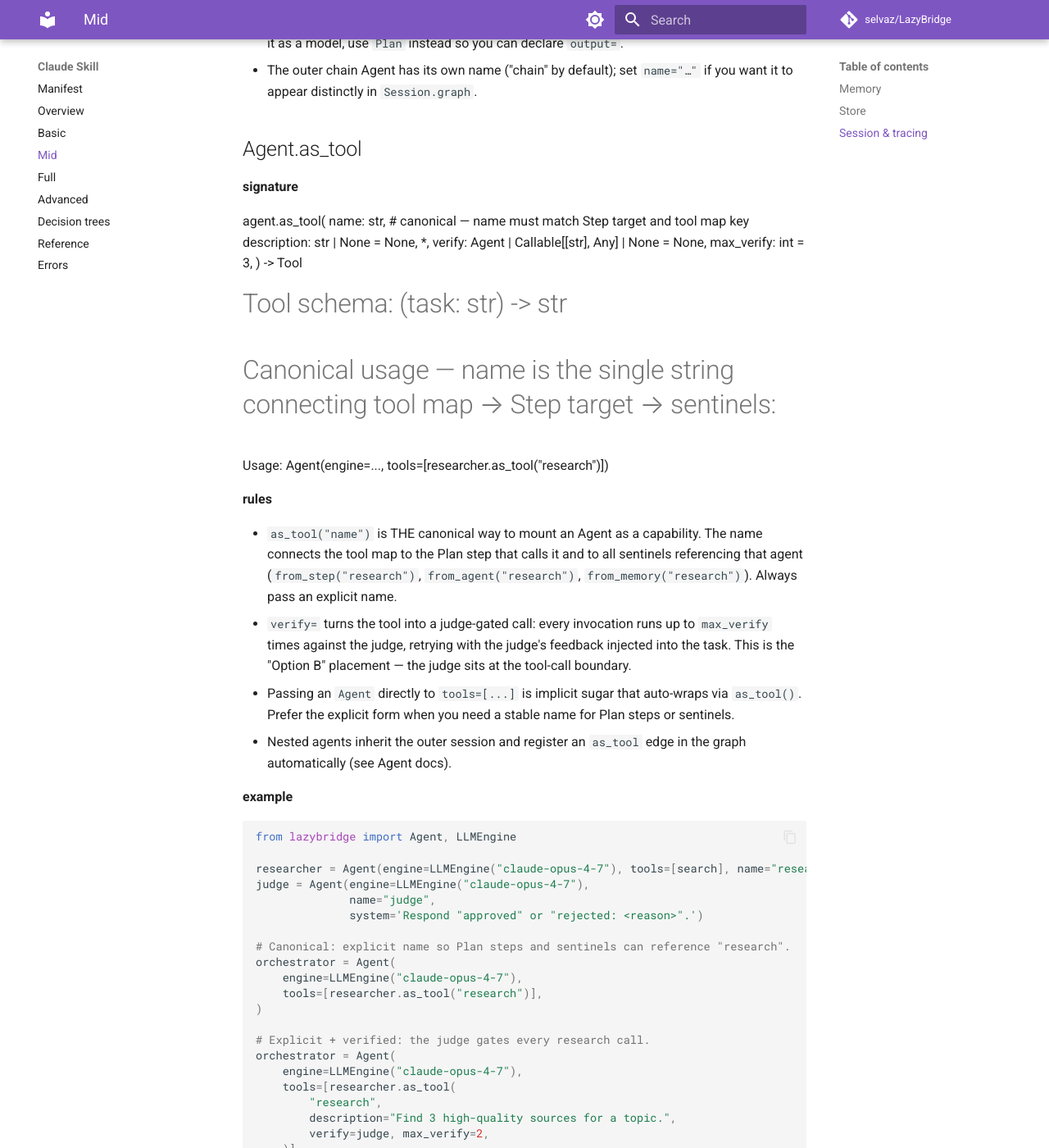
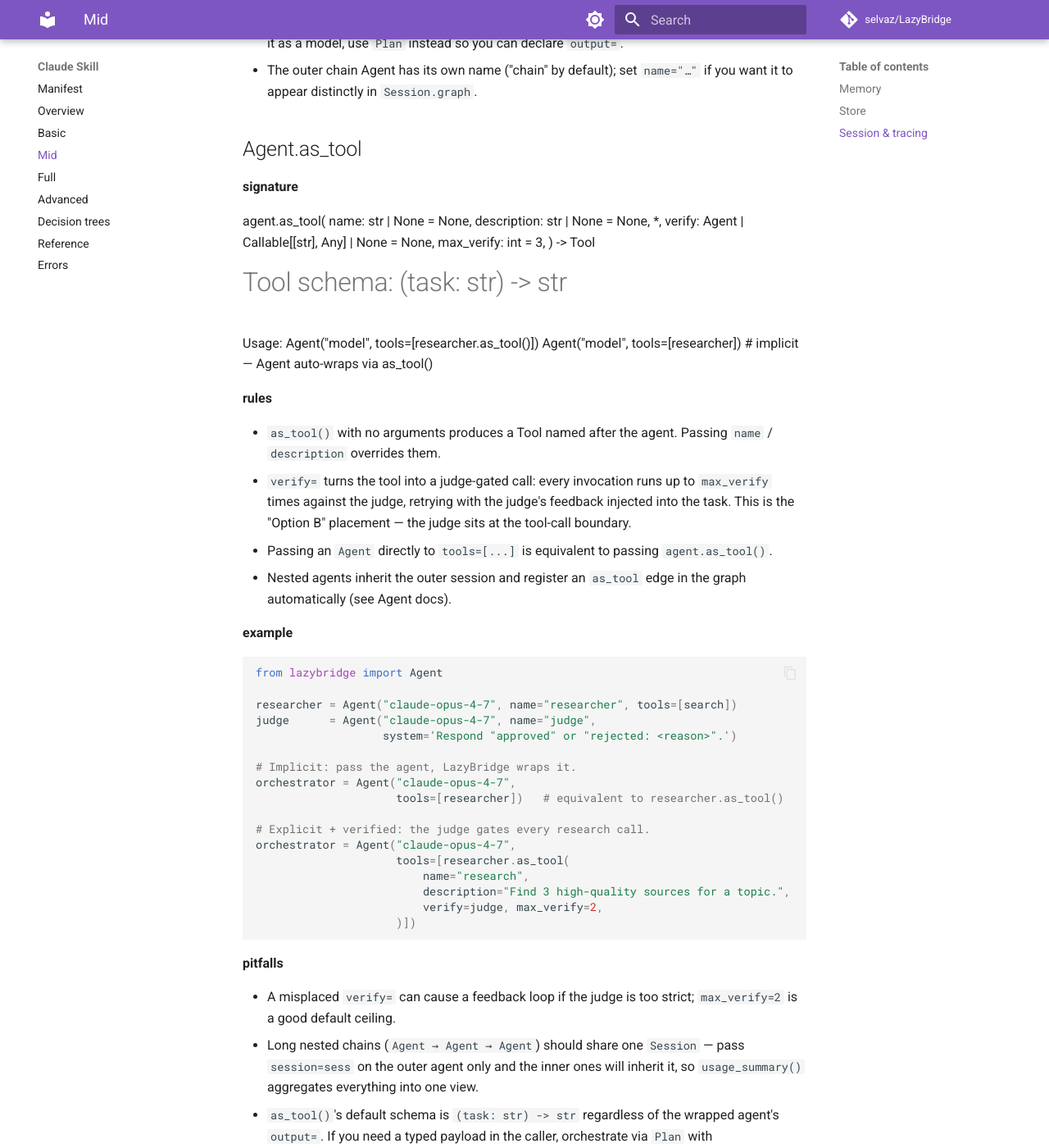
Before and after one commit to selvaz/LazyBridge, an MkDocs documentation site: the page built from docs/skill/02_mid.md, in a window 1280 px wide and 1400 px high, scrolled down 8026 px. Shown: the whole window at 82% size. Built offline with MkDocs 1.6.1 and Material for MkDocs 9.7.7, drawn with Linux system fonts in a browser that asks for light colours; comment, search, counter and statistics services are not loaded.

````diff
--- a/docs/skill/02_mid.md
+++ b/docs/skill/02_mid.md
@@ -397,7 +397,7 @@ print(pipeline("AI trends April 2026").text())            # invocation → Envel
 **signature**
 
 agent.as_tool(
-    name: str,            # canonical — name must match Step target and tool map key
+    name: str | None = None,
     description: str | None = None,
     *,
     verify: Agent | Callable[[str], Any] | None = None,
@@ -406,50 +406,42 @@ agent.as_tool(
 
 # Tool schema: (task: str) -> str
 
-# Canonical usage — name is the single string connecting tool map → Step target → sentinels:
-Usage: Agent(engine=..., tools=[researcher.as_tool("research")])
+Usage: Agent("model", tools=[researcher.as_tool()])
+       Agent("model", tools=[researcher])   # implicit — Agent auto-wraps via as_tool()
 
 **rules**
 
-- ``as_tool("name")`` is THE canonical way to mount an Agent as a capability.
-  The name connects the tool map to the Plan step that calls it and to all
-  sentinels referencing that agent (``from_step("research")``, ``from_agent("research")``,
-  ``from_memory("research")``). Always pass an explicit name.
+- ``as_tool()`` with no arguments produces a Tool named after the agent.
+  Passing ``name`` / ``description`` overrides them.
 - ``verify=`` turns the tool into a judge-gated call: every invocation
   runs up to ``max_verify`` times against the judge, retrying with the
   judge's feedback injected into the task. This is the "Option B"
   placement — the judge sits at the tool-call boundary.
-- Passing an ``Agent`` directly to ``tools=[...]`` is implicit sugar that
-  auto-wraps via ``as_tool()``. Prefer the explicit form when you need a
-  stable name for Plan steps or sentinels.
+- Passing an ``Agent`` directly to ``tools=[...]`` is equivalent to
+  passing ``agent.as_tool()``.
 - Nested agents inherit the outer session and register an ``as_tool``
   edge in the graph automatically (see Agent docs).
 
 **example**
 
 ```python
-from lazybridge import Agent, LLMEngine
+from lazybridge import Agent
 
-researcher = Agent(engine=LLMEngine("claude-opus-4-7"), tools=[search], name="researcher")
-judge = Agent(engine=LLMEngine("claude-opus-4-7"),
-              name="judge",
-              system='Respond "approved" or "rejected: <reason>".')
+researcher = Agent("claude-opus-4-7", name="researcher", tools=[search])
+judge      = Agent("claude-opus-4-7", name="judge",
+                   system='Respond "approved" or "rejected: <reason>".')
 
-# Canonical: explicit name so Plan steps and sentinels can reference "research".
-orchestrator = Agent(
-    engine=LLMEngine("claude-opus-4-7"),
-    tools=[researcher.as_tool("research")],
-)
+# Implicit: pass the agent, LazyBridge wraps it.
+orchestrator = Agent("claude-opus-4-7",
+                     tools=[researcher])   # equivalent to researcher.as_tool()
 
 # Explicit + verified: the judge gates every research call.
-orchestrator = Agent(
-    engine=LLMEngine("claude-opus-4-7"),
-    tools=[researcher.as_tool(
-        "research",
-        description="Find 3 high-quality sources for a topic.",
-        verify=judge, max_verify=2,
-    )],
-)
+orchestrator = Agent("claude-opus-4-7",
+                     tools=[researcher.as_tool(
+                         name="research",
+                         description="Find 3 high-quality sources for a topic.",
+                         verify=judge, max_verify=2,
+                     )])
 ```
 
 **pitfalls**
````
Also changed, not shown: docs/reference.md (+11 -16 lines), docs/skill/01_basic.md (+12 -14 lines), docs/skill/06_reference.md (+11 -16 lines), lazybridge/skill_docs/06_reference.md (+11 -3 lines).
